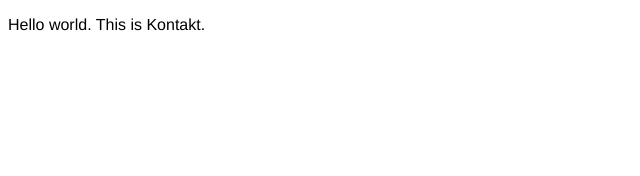
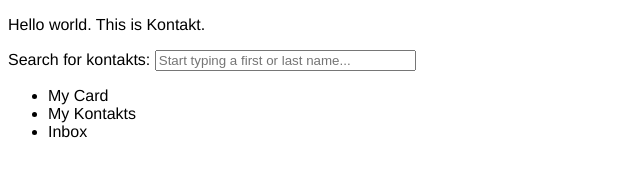
Before and after one commit to abahler/kontakt, a website: page public/index.html in a window 1280 px wide. Shown: the whole page, without its empty margins (0-640 px from the left). Drawn offline with nearby package versions, Linux system fonts and the light colour scheme.

Commit message:
Wire out basic structure, add search field and nav

```diff
--- a/public/index.html
+++ b/public/index.html
@@ -5,28 +5,25 @@
     <link rel="stylesheet" href="styles.css" type="text/css" />
 </head>
 <body>
-    <p>Hello world. This is Kontakt.</p>
+    <header>
+        <p>Hello world. This is Kontakt.</p>
+        <div id="searchForm">
+            <label for="search">Search for kontakts:</label>
+            <input type="text" id="search" name="search" placeholder="Start typing a first or last name..." />
+            <!-- No button; implement typeahead to show user results -->
+        </div>
+    </header>
+
+        <nav>
+            <ul>
+                <li>My Card</li>
+                <li>My Kontakts</li>
+                <li>Inbox</li>
+            </ul>
+        </nav>
     <main>
-        <!-- This is where the route-specific view content goes -->
+        <div id="root"><!-- Changing view content goes here --></div>
     </main>
-    <div id="root"></div>
-
-    <!--
-    Example of how React works under the hood:
-    <script>
-        var div = document.createElement('div');
-        var root = document.getElementById('root');
-        root.appendChild(div);
-
-
-        return(
-                <div>
-                    <span>hello world</span>
-                </div>
-            )
-
-    </script>
-    -->
 </body>
 <script src="//code.jquery.com/jquery-2.1.0.js"></script>
 <script type="text/javascript" src="app.js"></script>
```
